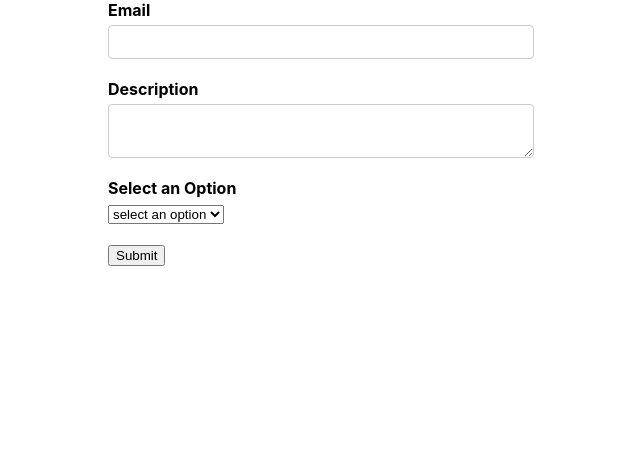
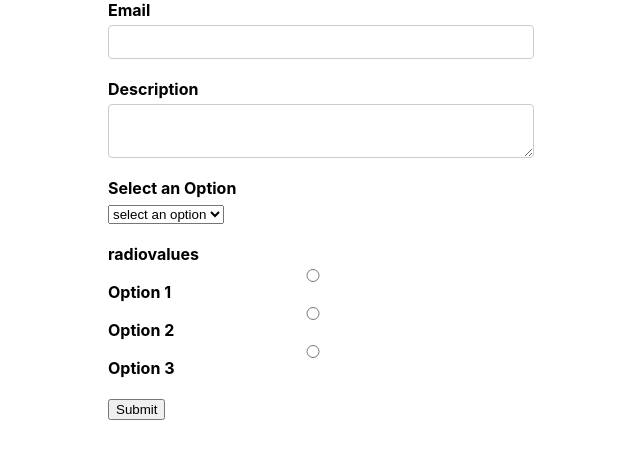
Before and after one commit to Abdul-Moiz03/Formik_Form-With-Validation, a React (Create React App) app: page / in a window 1280 px wide. Shown: the top 458 px of the page, without its empty margins (319-959 px from the left). Built offline with nearby package versions, Linux system fonts and the light colour scheme.

Commit message:
RadioButtonsImplimented

```diff
--- a/src/App.css
+++ b/src/App.css
@@ -11,6 +11,7 @@ label {
 
 input[type='text'],
 input[type='email'],
+input[type='radio'],
 textarea {
   display: block;
   width: 400px;
--- a/src/components/FormikContainer.js
+++ b/src/components/FormikContainer.js
@@ -6,11 +6,17 @@ const initialValues = {
   email: "",
   description: "",
   selectoption: "",
+  radiovalues: "",
 };
 const dropdowndata = [
   { key: "1", values: "select an option" },
   { key: "2", values: "moiz" },
   { key: "3", values: "moin" },
+];
+const radiobuttondata = [
+  { key: "Option 1", value: "option1value" },
+  { key: "Option 2", value: "option2value" },
+  { key: "Option 3", value: "option3value" },
 ];
 const onSubmit = (values) => {
   console.log(values);
@@ -18,6 +24,7 @@ const onSubmit = (values) => {
 const validationSchema = Yup.object({
   email: Yup.string().email("Invalid Email Formate").required("Requried!"),
   description: Yup.string().required("Requried!"),
+  radiovalues: Yup.string().required("Requried!"),
 });
 const FormikContainer = () => {
   return (
@@ -47,6 +54,12 @@ const FormikContainer = () => {
               name="selectoption"
               option={dropdowndata}
             ></FormikControl>
+            <FormikControl
+              control="radio"
+              label="CheckAnybutton"
+              name="radiovalues"
+              options={radiobuttondata}
+            ></FormikControl>
             <button type="submit">Submit</button>
           </Form>
         );
--- a/src/components/FormikControl.js
+++ b/src/components/FormikControl.js
@@ -1,5 +1,6 @@
 import React from "react";
 import Input from "./Input";
+import RadioButtons from "./RadioButtons";
 import SelectComponent from "./SelectComponent";
 import TextArea from "./TextArea";
 
@@ -13,6 +14,8 @@ const FormikControl = (props) => {
       return <TextArea {...rest}></TextArea>;
     case "Select":
       return <SelectComponent {...rest}></SelectComponent>;
+    case "radio":
+      return <RadioButtons {...rest}></RadioButtons>;
     default:
       return null;
   }
--- /dev/null
+++ b/src/components/RadioButtons.js
@@ -0,0 +1,34 @@
+import { ErrorMessage, Field } from "formik";
+import React from "react";
+import TextError from "./TextError";
+const RadioButtons = (props) => {
+  const { label, options, name, ...rest } = props;
+  return (
+    <div className="form-control">
+      <label>{name}</label>
+      <Field name={name} {...rest}>
+        {({ field }) => {
+          //destructured filed form filed
+          console.log(field);
+          return options.map((data) => {
+            return (
+              <>
+                <input //it will tkae name form fild
+                  type="radio"
+                  id={data.value}
+                  {...field}
+                  value={data.value}
+                  checked={field.value === data.value}
+                />
+                <label htmlFor={data.value}>{data.key}</label>
+              </>
+            );
+          });
+        }}
+      </Field>
+      <ErrorMessage name={name} component={TextError}></ErrorMessage>
+    </div>
+  );
+};
+
+export default RadioButtons;
```
